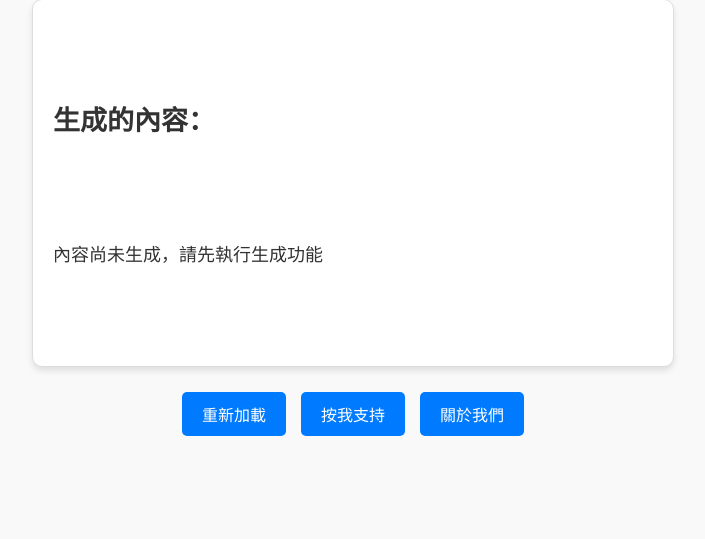
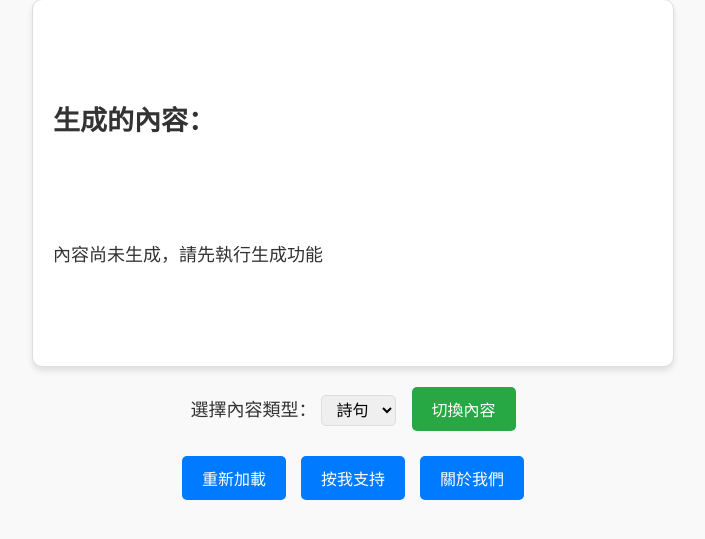
Before and after one commit to easonpan14/FINALPROJECT2, a Flask app: page / in a window 1280 px wide. Shown: the part 171-710 px from the top of the page, without its empty margins (287-992 px from the left). Run offline with Flask 3, Linux system fonts and the light colour scheme.

Commit message:
Update index.html

```diff
--- a/templates/index.html
+++ b/templates/index.html
@@ -56,6 +56,28 @@
         button:hover {
             background-color: #0056b3;
         }
+        form {
+            margin-top: 20px;
+        }
+        select {
+            font-size: 16px;
+            padding: 5px 10px;
+            border: 1px solid #ddd;
+            border-radius: 5px;
+            margin-right: 10px;
+        }
+        input[type="submit"] {
+            background-color: #28a745;
+            color: #fff;
+            border: none;
+            padding: 10px 20px;
+            font-size: 16px;
+            border-radius: 5px;
+            cursor: pointer;
+        }
+        input[type="submit"]:hover {
+            background-color: #218838;
+        }
     </style>
 </head>
 <body>
@@ -69,6 +91,15 @@
         <h2>生成的內容：</h2>
         <pre>{{ content }}</pre>
     </div>
+    <form method="POST" action="/">
+        <label for="content_type">選擇內容類型：</label>
+        <select id="content_type" name="content_type">
+            <option value="1" {% if selected_type == '1' %}selected{% endif %}>詩句</option>
+            <option value="2" {% if selected_type == '2' %}selected{% endif %}>故事</option>
+            <option value="3" {% if selected_type == '3' %}selected{% endif %}>笑話</option>
+        </select>
+        <input type="submit" value="切換內容">
+    </form>
     <div class="button-container">
         <button onclick="window.location.reload();">重新加載</button>
         <button onclick="alert('感謝您的支持!')">按我支持</button>
```
